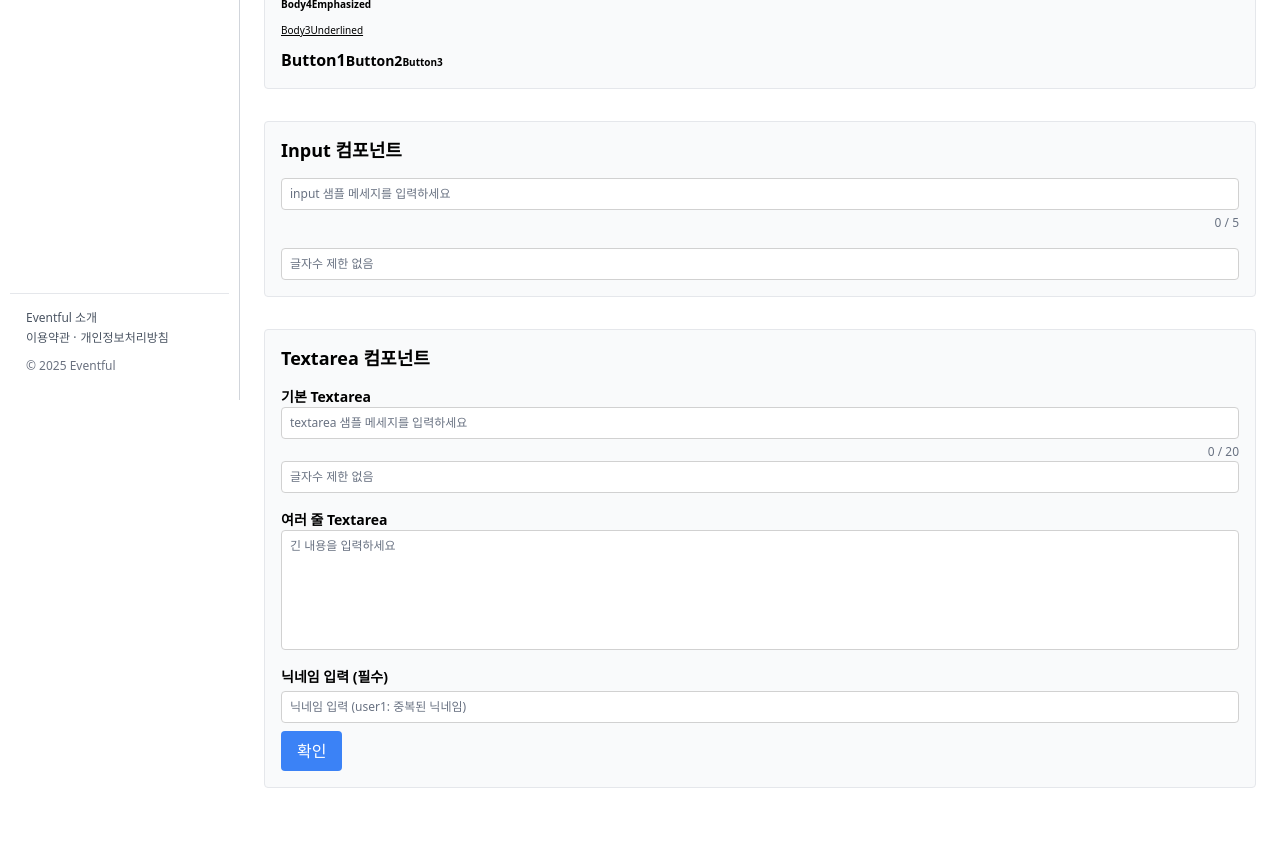
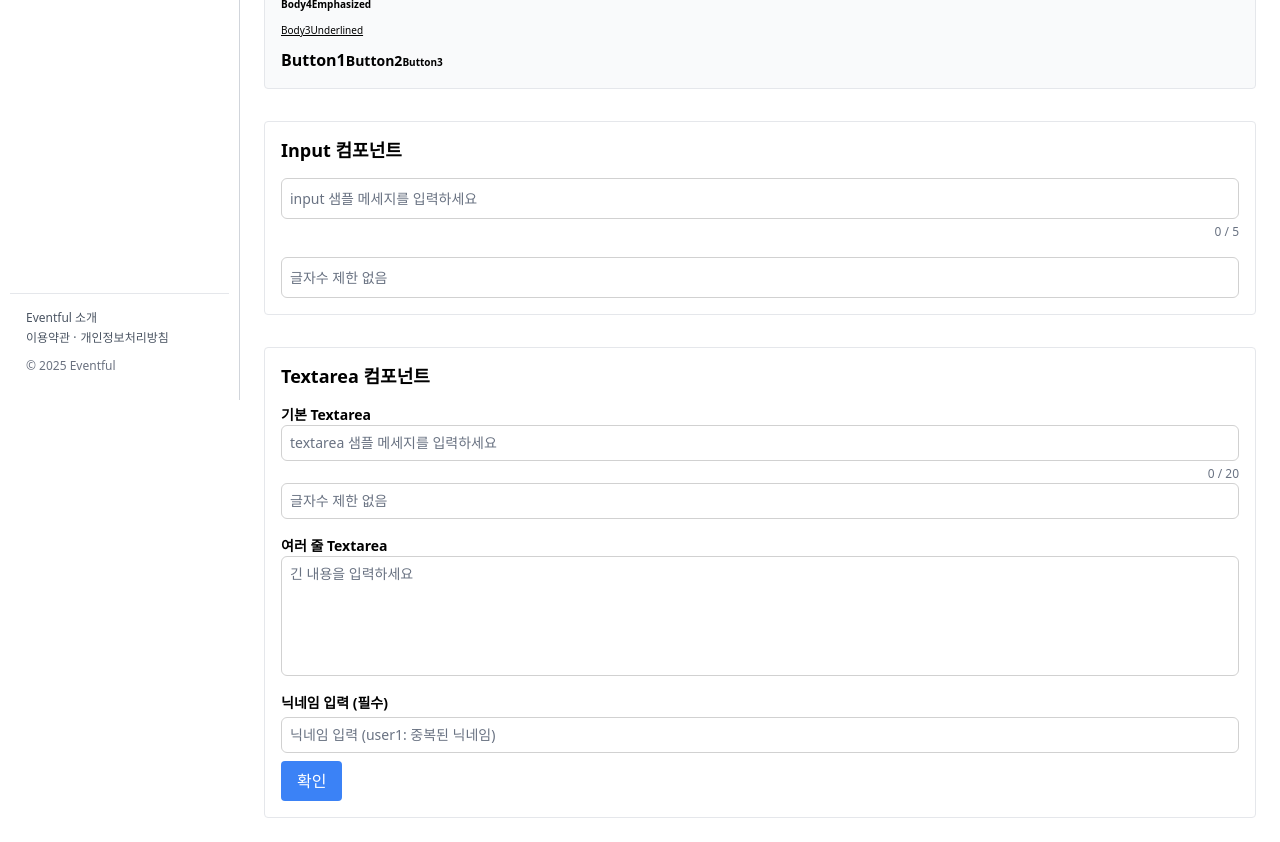
Before and after one commit to Event-ful/eventful_front, a React (Vite) app: page /shared_components in a window 1280 px wide. Shown: the part 400-1242 px from the top of the page. Before the commit the page ends 1212 px from the top, so only its background shows below. Built offline with nearby package versions, Linux system fonts and the light colour scheme; a web font is replaced by a local one.

Commit message:
#3 refactor: 입력 컴포넌트(input, textarea)에서 메시지 로직 분리
- 컴포넌트는 입력만, 페이지에서 validation message 관리하도록 변경
- jsdoc 설명 작성

```diff
--- a/src/pages/shared.page.tsx
+++ b/src/pages/shared.page.tsx
@@ -8,7 +8,9 @@ export default function SharedComponents() {
   const [text, setText] = useState('');
   const [texts, setTexts] = useState('');
   const [nickname, setNickname] = useState('');
-  const [status, setStatus] = useState<'success' | 'error'>();
+  /** 메시지 표시 상태 ('default': 기본, 'success': 성공, 'error': 오류) */
+  const [status, setStatus] = useState<'success' | 'error' | 'default'>('default');
+  /** 오류 또는 성공 메시지 내용 */
   const [errorMessage, setErrorMessage] = useState('');
 
   const handleCheck = () => {
@@ -25,6 +27,20 @@ export default function SharedComponents() {
       setStatus('success');
       setErrorMessage('사용 가능한 닉네임입니다.');
     }
+  };
+
+  const getMessageColor = () => {
+    if (status === 'error') return 'text-red-200';
+    if (status === 'success') return 'text-blue-300';
+    if (status === 'default') return 'text-black-300';
+    return 'text-black-300';
+  };
+
+  const getMessage = () => {
+    if (status === 'error') return errorMessage;
+    if (status === 'success') return errorMessage;
+    if (status === 'default') return '';
+    return '';
   };
 
   return (
@@ -54,14 +70,14 @@ export default function SharedComponents() {
       </section>
 
       {/* Input */}
-      <section className="space-y-4 p-4 border rounded bg-gray-50">
+      <section className="space-y-4 p-4 border rounded">
         <Title1>Input 컴포넌트</Title1>
         <Input value={inputText} onChange={setInputText} placeholder="input 샘플 메세지를 입력하세요" maxLength={5} />
         <Input value={inputText} onChange={setInputText} placeholder="글자수 제한 없음" />
       </section>
 
       {/* Textarea  */}
-      <section className="space-y-4 p-4 border rounded bg-gray-50">
+      <section className="space-y-4 p-4 border rounded">
         <Title1>Textarea 컴포넌트</Title1>
 
         <div>
@@ -83,14 +99,18 @@ export default function SharedComponents() {
               setNickname(val);
               if (status === 'error' && errorMessage === '필수 입력 사항입니다.') {
                 setErrorMessage('');
-                setStatus(undefined);
+                setStatus('default');
               }
             }}
             placeholder="닉네임 입력 (user1: 중복된 닉네임)"
-            status={status}
-            errorMessage={status === 'error' ? errorMessage : undefined}
-            successMessage={status === 'success' ? errorMessage : undefined}
           />
+
+          {status !== 'default' && (
+            <div className="mt-[4px]">
+              <p className={`ml-[2px] font-regular text-[12px] ${getMessageColor()}`}>{getMessage()}</p>
+            </div>
+          )}
+
           <button onClick={handleCheck} className="mt-2 px-4 py-2 bg-blue-500 text-white-50 rounded">
             확인
           </button>
--- a/src/shared/ui/input/index.tsx
+++ b/src/shared/ui/input/index.tsx
@@ -6,24 +6,43 @@ interface InputProps {
   onChange: (value: string) => void;
   height?: string;
   placeholder?: string;
-  errorMessage?: string;
-  successMessage?: string;
-  status?: 'success' | 'error';
   className?: string;
+  /** 최대 입력 가능한 글자 수 */
   maxLength?: number;
 }
 
-export const Input = ({ value, onChange, height, placeholder, errorMessage, successMessage, status, className, maxLength }: InputProps) => {
+/**
+ * 사용자 텍스트 입력을 위한 Input 컴포넌트
+ *
+ * @description
+ * - 포커스 및 입력 상태에 따른 시각적 변화
+ * - 텍스트 입력 시 X 버튼으로 내용 삭제 가능
+ * - 최대 글자 수 제한 및 카운터 표시
+ *
+ */
+export const Input = ({ className, value, onChange, height, placeholder, maxLength }: InputProps) => {
+  /** 입력 필드의 포커스 상태 */
   const [isFocused, setIsFocused] = useState(false);
+  /** 입력 필드 DOM 요소 참조 */
   const inputRef = useRef<HTMLInputElement>(null);
 
+  /** 사용자가 텍스트를 입력했는지 여부 */
   const isTyping = value.length > 0;
 
+  /**
+   * 입력된 텍스트를 모두 삭제하고 포커스를 유지하는 함수
+   */
   const clearText = () => {
     onChange('');
     inputRef.current?.focus();
   };
 
+  /**
+   * 입력값 변경 처리 함수
+   * maxLength가 설정된 경우 글자 수 제한을 적용
+   *
+   * @param e - 입력 변경 이벤트
+   */
   const handleChange = (e: React.ChangeEvent<HTMLInputElement>) => {
     const val = e.target.value;
     if (!maxLength || val.length <= maxLength) {
@@ -31,27 +50,24 @@ export const Input = ({ value, onChange, height, placeholder, errorMessage, succ
     }
   };
 
+  /**
+   * 포커스 및 입력 상태에 따른 보더 색상을 반환
+   *
+   * @returns Tailwind CSS 보더 색상 클래스
+   */
   const getBorderColor = () => {
-    if (status === 'error') return 'border-red-200';
     if (isFocused || isTyping) return 'border-black-300';
     return 'border-black-200';
   };
 
+  /**
+   * 입력 상태에 따른 텍스트 색상을 반환
+   *
+   * @returns Tailwind CSS 텍스트 색상 클래스
+   */
   const getTextColor = () => {
     if (isTyping) return 'text-black-500';
     return 'text-black-300';
-  };
-
-  const getMessageColor = () => {
-    if (status === 'error') return 'text-red-200';
-    if (status === 'success') return 'text-blue-300';
-    return 'text-black-300';
-  };
-
-  const getMessage = () => {
-    if (status === 'error') return errorMessage;
-    if (status === 'success') return successMessage;
-    return '';
   };
 
   return (
@@ -66,17 +82,17 @@ export const Input = ({ value, onChange, height, placeholder, errorMessage, succ
           placeholder={isFocused || isTyping ? '' : placeholder}
           style={{ height }}
           className={`
-            w-full resize-none block rounded py-2 pl-2 pr-4
+            w-full resize-none block rounded-[6px] py-[10px] pl-2 pr-[25px]
             bg-white-50 border-[1px] transition-colors
-            font-regular text-[12px] leading-[14px]
+            font-regular text-[14px] leading-[14px]
             focus:outline-none
             ${getBorderColor()}
             ${getTextColor()}
-            placeholder:text-black-300 placeholder:font-regular placeholder:text-[12px]
+            placeholder:text-black-300 placeholder:font-regular placeholder:text-[14px]
             ${isFocused ? 'caret-black-400' : ''}
           `}
         />
-
+        {/* 포커스 및 입력 상태일 때만 삭제 버튼 표시 */}
         {isTyping && isFocused && (
           <button
             onMouseDown={e => {
@@ -85,23 +101,19 @@ export const Input = ({ value, onChange, height, placeholder, errorMessage, succ
             }}
             className="absolute right-[5px] top-[6px] p-1 rounded transition-colors"
             type="button"
+            aria-label="입력 내용 삭제"
           >
             <img src={X} alt="cancel" className="w-[12px] h-[12px]" />
           </button>
         )}
       </div>
 
+      {/* 최대 글자 수가 설정된 경우 글자 수 카운터 표시 */}
       {maxLength && (
         <div className={`mt-[4px] text-right text-[12px] font-regular ${value.length == maxLength ? 'text-red-200' : 'text-black-300'}`}>
           {value.length} / {maxLength}
         </div>
       )}
-
-      {status && (
-        <div className="mt-[4px]">
-          <p className={`ml-[2px] font-regular text-[12px] ${getMessageColor()}`}>{getMessage()}</p>
-        </div>
-      )}
     </div>
   );
 };
--- a/src/shared/ui/textarea/index.tsx
+++ b/src/shared/ui/textarea/index.tsx
@@ -6,24 +6,44 @@ interface TextareaProps {
   onChange: (value: string) => void;
   height?: string;
   placeholder?: string;
-  errorMessage?: string;
-  successMessage?: string;
-  status?: 'success' | 'error';
   className?: string;
+  /** 최대 입력 가능한 글자 수 */
   maxLength?: number;
 }
 
-export const Textarea = ({ value, onChange, height, placeholder, errorMessage, successMessage, status, className, maxLength }: TextareaProps) => {
+/**
+ * 다중 줄 텍스트 입력을 위한 Textarea 컴포넌트
+ *
+ * @description
+ * - 여러 줄의 텍스트 입력 지원
+ * - 포커스 및 입력 상태에 따른 시각적 변화
+ * - 텍스트 입력 시 X 버튼으로 내용 삭제 가능
+ * - 최대 글자 수 제한 및 카운터 표시 지원
+ *
+ */
+export const Textarea = ({ className, value, onChange, height, placeholder, maxLength }: TextareaProps) => {
+  /** 텍스트 영역의 포커스 상태 */
   const [isFocused, setIsFocused] = useState(false);
+  /** 텍스트 영역 DOM 요소 참조 */
   const textareaRef = useRef<HTMLTextAreaElement>(null);
 
+  /** 사용자가 텍스트를 입력했는지 여부 */
   const isTyping = value.length > 0;
 
+  /**
+   * 입력된 텍스트를 모두 삭제하고 포커스를 유지하는 함수
+   */
   const clearText = () => {
     onChange('');
     textareaRef.current?.focus();
   };
 
+  /**
+   * 입력값 변경 처리 함수
+   * maxLength가 설정된 경우 글자 수 제한을 적용
+   *
+   * @param e - 텍스트 영역 변경 이벤트
+   */
   const handleChange = (e: React.ChangeEvent<HTMLTextAreaElement>) => {
     const val = e.target.value;
     if (!maxLength || val.length <= maxLength) {
@@ -31,27 +51,24 @@ export const Textarea = ({ value, onChange, height, placeholder, errorMessage, s
     }
   };
 
+  /**
+   * 포커스 및 입력 상태에 따른 보더 색상을 반환
+   *
+   * @returns Tailwind CSS 보더 색상 클래스
+   */
   const getBorderColor = () => {
-    if (status === 'error') return 'border-red-200';
     if (isFocused || isTyping) return 'border-black-300';
     return 'border-black-200';
   };
 
+  /**
+   * 입력 상태에 따른 텍스트 색상을 반환
+   *
+   * @returns Tailwind CSS 텍스트 색상 클래스
+   */
   const getTextColor = () => {
     if (isTyping) return 'text-black-500';
     return 'text-black-300';
-  };
-
-  const getMessageColor = () => {
-    if (status === 'error') return 'text-red-200';
-    if (status === 'success') return 'text-blue-300';
-    return 'text-black-300';
-  };
-
-  const getMessage = () => {
-    if (status === 'error') return errorMessage;
-    if (status === 'success') return successMessage;
-    return '';
   };
 
   return (
@@ -67,17 +84,18 @@ export const Textarea = ({ value, onChange, height, placeholder, errorMessage, s
           rows={1}
           style={{ height }}
           className={`
-            w-full resize-none block rounded py-2 pl-2 pr-4
+            w-full resize-none block rounded-[6px] py-[10px] pl-2 pr-[25px]
             bg-white-50 border-[1px] transition-colors
-            font-regular text-[12px] leading-[14px]
+            font-regular text-[14px] leading-[14px]
             focus:outline-none
             ${getBorderColor()}
             ${getTextColor()}
-            placeholder:text-black-300 placeholder:font-regular placeholder:text-[12px]
+            placeholder:text-black-300 placeholder:font-regular placeholder:text-[14px]
             ${isFocused ? 'caret-black-400' : ''}
           `}
         />
 
+        {/* 포커스 및 입력 상태일 때만 삭제 버튼 표시 */}
         {isTyping && isFocused && (
           <button
             onMouseDown={e => {
@@ -86,23 +104,19 @@ export const Textarea = ({ value, onChange, height, placeholder, errorMessage, s
             }}
             className="absolute right-[5px] top-[6px] p-1 rounded transition-colors"
             type="button"
+            aria-label="입력 내용 삭제"
           >
             <img src={X} alt="cancel" className="w-[12px] h-[12px]" />
           </button>
         )}
       </div>
 
+      {/* 최대 글자 수가 설정된 경우 글자 수 카운터 표시 */}
       {maxLength && (
         <div className={`mt-[4px] text-right text-[12px] font-regular ${value.length == maxLength ? 'text-red-200' : 'text-black-300'}`}>
           {value.length} / {maxLength}
         </div>
       )}
-
-      {status && (
-        <div className="mt-[4px]">
-          <p className={`ml-[2px] font-regular text-[12px] ${getMessageColor()}`}>{getMessage()}</p>
-        </div>
-      )}
     </div>
   );
 };
```
